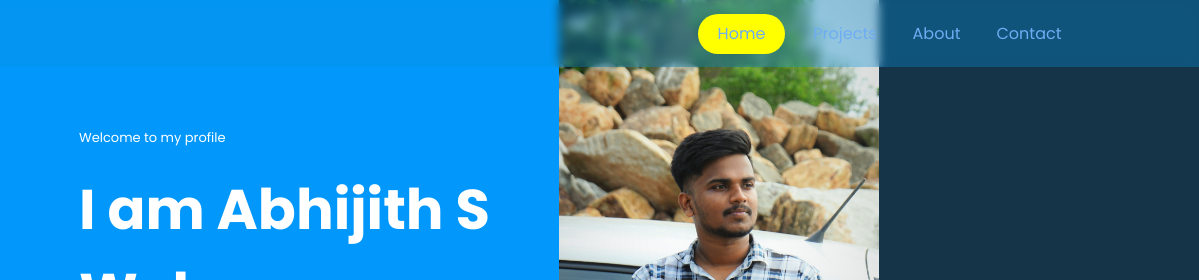
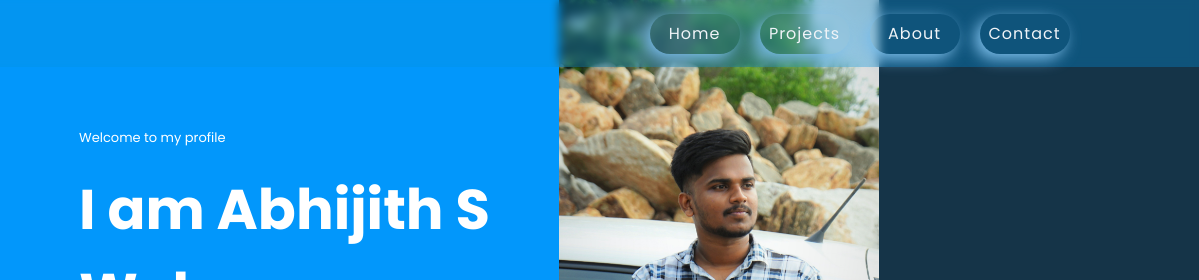
Before and after one commit to Abhijith-224/personal-website, a plain HTML site: page index2.html in a window 1280 px wide. Shown: the top 280 px of the page, 81-1280 px from the left. Drawn offline with nearby package versions, Linux system fonts and the light colour scheme; some packages are replaced by stand-ins of ours; a script that the page names is missing.

Commit message:
navbar customized

```diff
--- a/index2.html
+++ b/index2.html
@@ -38,13 +38,13 @@
             <a class="nav-link active custom-nav-item" aria-current="page" data-scroll href="#Home">Home</a>
           </li>
           <li class="nav-item custom-menu-item">
-            <a class="nav-link" aria-current="page" data-scroll href="#Project">Projects</a>
+            <a class="nav-link custom-nav-item" aria-current="page" data-scroll href="#Project">Projects</a>
           </li>
           <li class="nav-item custom-menu-item">
-            <a class="nav-link" aria-current="page" data-scroll href="#About">About</a>
+            <a class="nav-link custom-nav-item" aria-current="page" data-scroll href="#About">About</a>
           </li>
           <li class="nav-item custom-menu-item">
-            <a class="nav-link" aria-current="page" data-scroll href="#Contact">Contact</a>
+            <a class="nav-link custom-nav-item" aria-current="page" data-scroll href="#Contact">Contact</a>
           </li>
 
 
--- a/style2.css
+++ b/style2.css
@@ -42,27 +42,47 @@ li{
 
 }
 
-.custom-nav-item {
+.custom-nav-item{
+    box-shadow: -5px 5px 15px rgb(124, 189, 233);
+    position: relative;
     display: inline-flex;
     justify-content: center;
     align-items: center;
-    padding-left: 20px !important;
-    padding-right: 20px !important;
-    background: yellow !important;
-    color: #00abf0;
-    border-radius: 25px;
+    width: 90px;
+    text-align: center;
+    border: 2px solid #00abf0;
+    border-radius: 20px;
+    font-size: 19px;
+    color: #081b29;
+    text-decoration: none;
+    font-weight: 600;
+    letter-spacing: 1px;
     z-index: 1;
     overflow: hidden;
     transition: 0.5s;
 }
 
-.custom-nav-item:hover{
-    color: white !important;
 
+
+
+.custom-nav-item {
+    background: transparent;
+    color: #eff0f1 !important;
 }
 
+
+
+.custom-nav-item:hover{
+    color: #081b29;
+}
 .custom-nav-item::before{
-    background: #00abf0 !important;
+    background: #00abf0;
+}
+
+
+
+/*======left to right animation=======*/
+.custom-nav-item::before {
     content: '';
     position: absolute;
     top: 0;
@@ -72,20 +92,20 @@ li{
     /* background: #081b29; */
     z-index: -1;
     transition: 0.5s;
+
 }
 
+.custom-nav-item:hover::before {
+    width: 100%;
+}
 
-
-.custom-nav-item:hover::before{
-    width: 100% !important;
-}
 
 .nav-link:hover{
     /* color: rgb(0, 145, 255) !important; */
     transition: 25ms;
 }
 .nav-link{
-   color: #6fadf3 !important;
+   color: #eff3f7 !important;
 }
 
 .brand-img{
```
